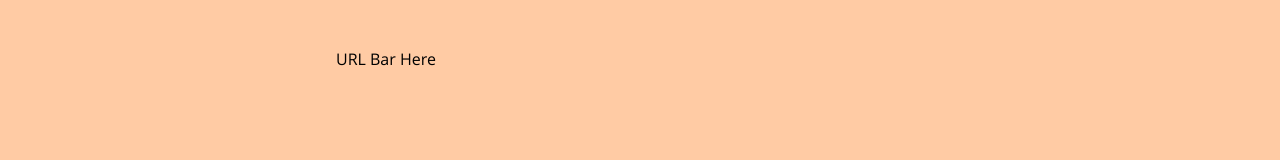
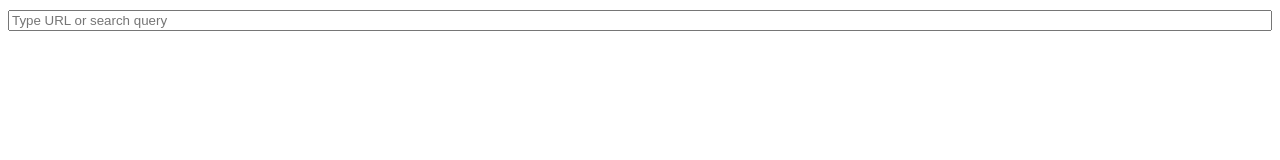
Before and after one commit to ezShroom/actarius-lbry-browser, an Electron app: page src/index.html in a window 1280 px wide. Drawn offline with Linux system fonts and the light colour scheme.

Commit message:
Added a URL bar

```diff
--- a/src/index.css
+++ b/src/index.css
@@ -6,8 +6,9 @@
 
 body {
     font-family: 'Open Sans';
-    margin: auto;
-    max-width: 38rem;
-    padding: 2rem;
-	background-color: #ffcba4;
 }
+
+#urlBar, #urlInput {
+	box-sizing: border-box;
+	width: 100%;
+}
--- a/src/index.html
+++ b/src/index.html
@@ -6,8 +6,8 @@
     	<link rel="stylesheet" href="index.css">
   	</head>
   	<body>
-    	<div>
-			<p>URL Bar Here</p>
+    	<div id="urlBar">
+			<input type="text" name="urlInput" id="urlInput" placeholder="Type URL or search query">
 		</div>
   	</body>
 </html>
```
